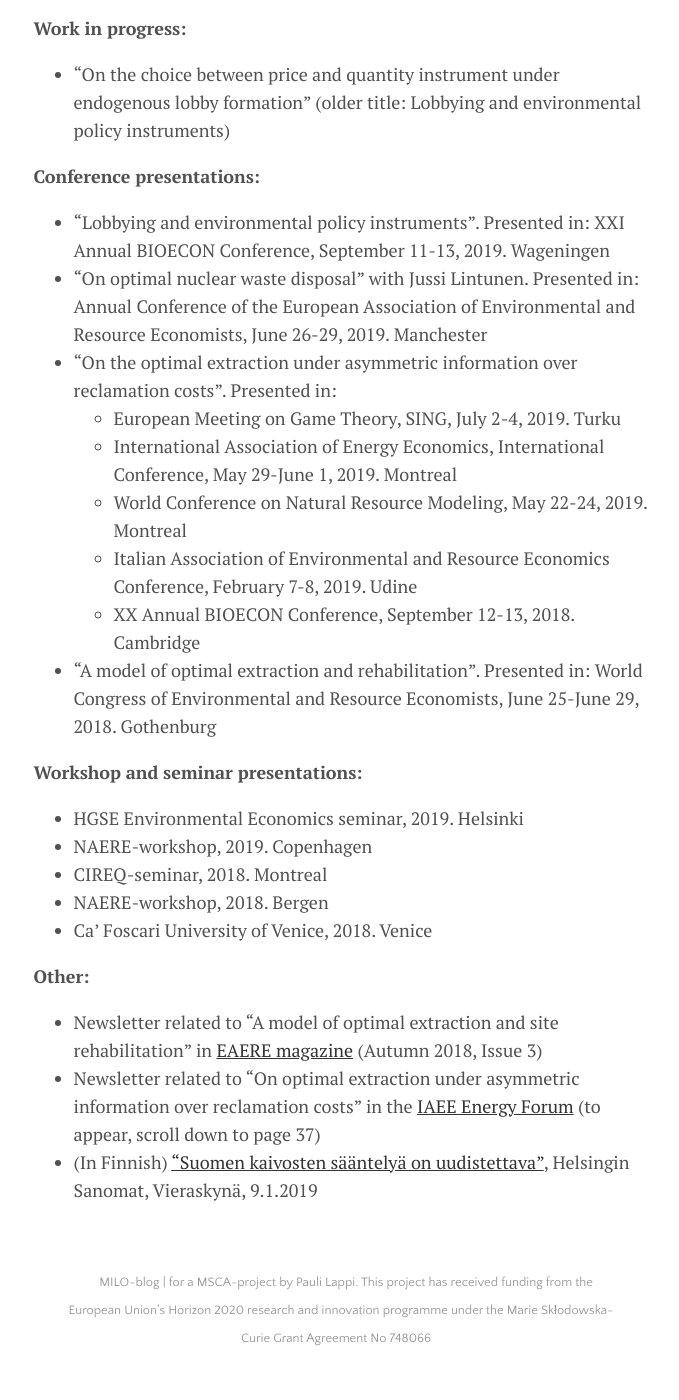
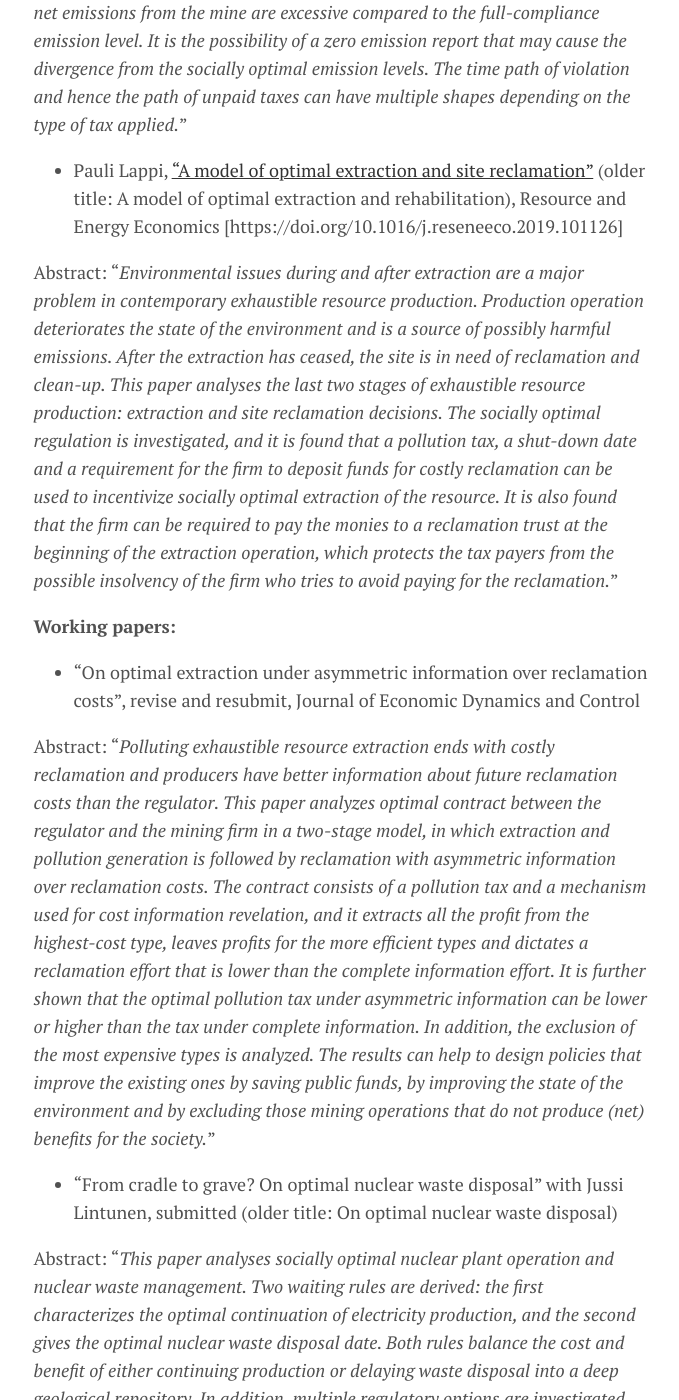
Before and after one commit to plappi/Milo, a Jekyll site: the page built from menu/research.md, in a window 1280 px wide and 1400 px high, scrolled down 696 px. Shown: the whole window, without its empty margins (299-978 px from the left). Built offline with Jekyll 4.4.1, drawn with Linux system fonts in a browser that asks for light colours; nearby versions of some CDN libraries; some of the changed text lies outside the part shown.

Commit message:
Update December

```diff
--- a/menu/research.md
+++ b/menu/research.md
@@ -3,24 +3,38 @@ layout: page
 title: Research
 ---
 
-[CV](https://plappi.github.io/Milo/assets/CV_Pauli_Lappi_July2019.pdf)
+[CV](https://plappi.github.io/Milo/assets/CV_Pauli_Lappi.pdf)
 
 **Published:**
 
 * Pauli Lappi (2019), "On the non-compliance of a polluting mine under an emission tax", Strategic Behavior and the Environment: Vol. 8: No. 1, pp 33-71. [http://dx.doi.org/10.1561/102.00000090](http://dx.doi.org/10.1561/102.00000090)
 
-* Pauli Lappi, ["A model of optimal extraction and site reclamation"](https://plappi.github.io/Milo/assets/rehab-wp-Lappi-2018.pdf) (older title: A model of optimal extraction and rehabilitation) Accepted to Resource and Energy Economics
+Abstract: "*The production of different exhaustible resources, and mining in particular, are a source of stock pollutants and the growth of these stocks can be constrained by abatement and taxation. However, the firm may have incentives to non-comply with these regulations. This study analyzes the enforcement of an emission tax in a dynamic model, which includes stock externalities and abatement by the mining firm and by natural processes. The purpose of this investigation is two-fold. First, to study the consequences of a given enforcement scheme in a dynamic model and to generalize the results from previous static models. Second, to analyze the time paths of control variables and the violation level. It is argued that non-compliance in itself does not necessarily imply that net emissions from the mine are excessive compared to the full-compliance emission level. It is the possibility of a zero emission report that may cause the divergence from the socially optimal emission levels. The time path of violation and hence the path of unpaid taxes can have multiple shapes depending on the type of tax applied.*"
 
+* Pauli Lappi, ["A model of optimal extraction and site reclamation"](https://plappi.github.io/Milo/assets/rehab-wp-Lappi-2018.pdf) (older title: A model of optimal extraction and rehabilitation), Resource and Energy Economics [https://doi.org/10.1016/j.reseneeco.2019.101126]
+
+Abstract: "*Environmental issues during and after extraction are a major problem in contemporary exhaustible resource production. Production operation deteriorates the state of the environment and is a source of possibly harmful emissions. After the extraction has ceased, the site is in need of reclamation and clean-up. This paper analyses the last two stages of exhaustible resource production: extraction and site reclamation decisions. The socially optimal regulation is investigated, and it is found that a pollution tax, a shut-down date and a requirement for the firm to deposit funds for costly reclamation can be used to incentivize socially optimal extraction of the resource. It is also found that the firm can be required to pay the monies to a reclamation trust at the beginning of the extraction operation, which protects the tax payers from the possible insolvency of the firm who tries to avoid paying for the reclamation.*"
 
 **Working papers:**
 
 * "On optimal extraction under asymmetric information over reclamation costs", revise and resubmit, Journal of Economic Dynamics and Control
 
+Abstract: "*Polluting exhaustible resource extraction ends with costly reclamation and producers have better information about future reclamation costs than the regulator. This paper analyzes optimal contract between the regulator and the mining firm in a two-stage model, in which extraction and pollution generation is followed by reclamation with asymmetric information over reclamation costs. The contract consists of a pollution tax and a mechanism used for cost information revelation, and it extracts all the profit from the highest-cost type, leaves profits for the more efficient types and dictates a reclamation effort that is lower than the complete information effort. It is further shown that the optimal  pollution tax under asymmetric information can be lower or higher than the tax under complete information. In addition, the exclusion of the most expensive types is analyzed. The results can help to design policies that improve the existing ones by saving public funds, by improving the state of the environment and by excluding those mining operations that do not produce (net) benefits for the society.*"
+
 * "From cradle to grave? On optimal nuclear waste disposal" with Jussi Lintunen, submitted (older title: On optimal nuclear waste disposal)
+
+Abstract: "*This paper analyses socially optimal nuclear plant operation and nuclear waste management. Two waiting rules are derived: the first characterizes the optimal continuation of electricity production, and the second gives the optimal nuclear waste disposal date. Both rules balance the cost and benefit of either continuing production or delaying waste disposal into a deep geological repository. In addition, multiple regulatory options are investigated. The optimized waste storage and disposal cost forms the payment that should be collected from the nuclear power firm into a nuclear waste fund. The properties of this payment and other regulatory options including a tax to be paid at the shutdown date of the plant are investigated, and it is shown that the money can be collected by a plant-specific constant fee targeted at firm's profit or output. Numerical illustration shows that waste disposal to a deep geological repository is a cost-minimising solution only with very low interest rates. For interest rates above one percent it is optimal to store the waste in an on ground storage facility in perpetuity.*"
 
 **Work in progress:**
 
 * "On the choice between price and quantity instrument under endogenous lobby formation" (older title: Lobbying and environmental policy instruments)
+
+Abstract: "*The choice between emission tax and emission quotas and the choice on the level of the instrument is analyzed in a political economy framework with endogenous lobby formation. The polluting firms can influence the choice between these instruments in addition to the level of the instrument, and choose whether to take part in the lobby group. %The equilibrium of the multi-stage game is characterized.
+It is shown that if some of the firms do participate in the lobby group, then the level of either instrument is different from the level that results in the social optimum. Sufficient conditions for the existence of non-null lobby group are presented in addition to a condition that results in a group that consists of firms with the lowest participation costs.  Furthermore, it is shown with specific function forms that the firms who expect to be lobbyists will unambiguously favor a quantity instrument over a price instrument, and can induce the regulator to choose this instrument.*"
+
+* "Lobbying for size and slice of the quota"
+
+* "On lobbying, environmental policy and polluting exhaustible resources"
 
 **Conference presentations:**
 
@@ -36,6 +50,7 @@ title: Research
 
 **Workshop and seminar presentations:**
 
+* Luke Friday seminar, 2019. Helsinki
 * HGSE Environmental Economics seminar, 2019. Helsinki
 * NAERE-workshop, 2019. Copenhagen
 * CIREQ-seminar, 2018. Montreal
```
Also changed, not shown: 2 other files.
